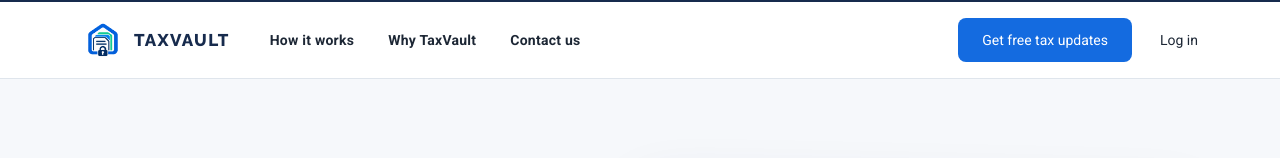
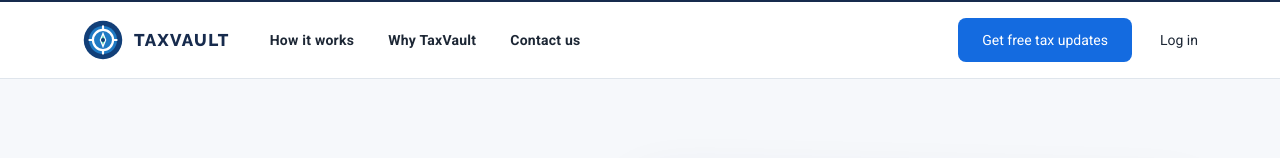
Before and after one commit to beejaypark/TaxVault, an Angular app in the folder frontend/: page /landing in a window 1280 px wide. Shown: the top 158 px of the page. Built offline with nearby package versions, Linux system fonts and the light colour scheme.

Commit message:
Refine TaxVault compass brand icon

```diff
--- a/frontend/src/app/shared/components/brand-logo/brand-logo.component.ts
+++ b/frontend/src/app/shared/components/brand-logo/brand-logo.component.ts
@@ -7,7 +7,7 @@ import { ChangeDetectionStrategy, Component, Input } from '@angular/core';
   template: `
     <img
       class="logo-mark"
-      src="assets/branding/taxvault-icon.png"
+      src="assets/branding/taxvault-compass.svg"
       [style.width.px]="size"
       [style.height.px]="size"
       alt=""
--- a/frontend/src/index.html
+++ b/frontend/src/index.html
@@ -5,7 +5,7 @@
   <title>TaxVault</title>
   <base href="/">
   <meta name="viewport" content="width=device-width, initial-scale=1">
-  <link rel="icon" type="image/png" href="assets/branding/taxvault-icon.png">
+  <link rel="icon" type="image/svg+xml" href="assets/branding/taxvault-compass.svg">
   <link href="https://fonts.googleapis.com/css2?family=Roboto:wght@300;400;500;700&family=Raleway:wght@600;700;800&display=swap" rel="stylesheet">
   <link href="https://fonts.googleapis.com/icon?family=Material+Icons" rel="stylesheet">
 </head>
```
Also changed, not shown: frontend/src/assets/branding/taxvault-compass.svg (added).
